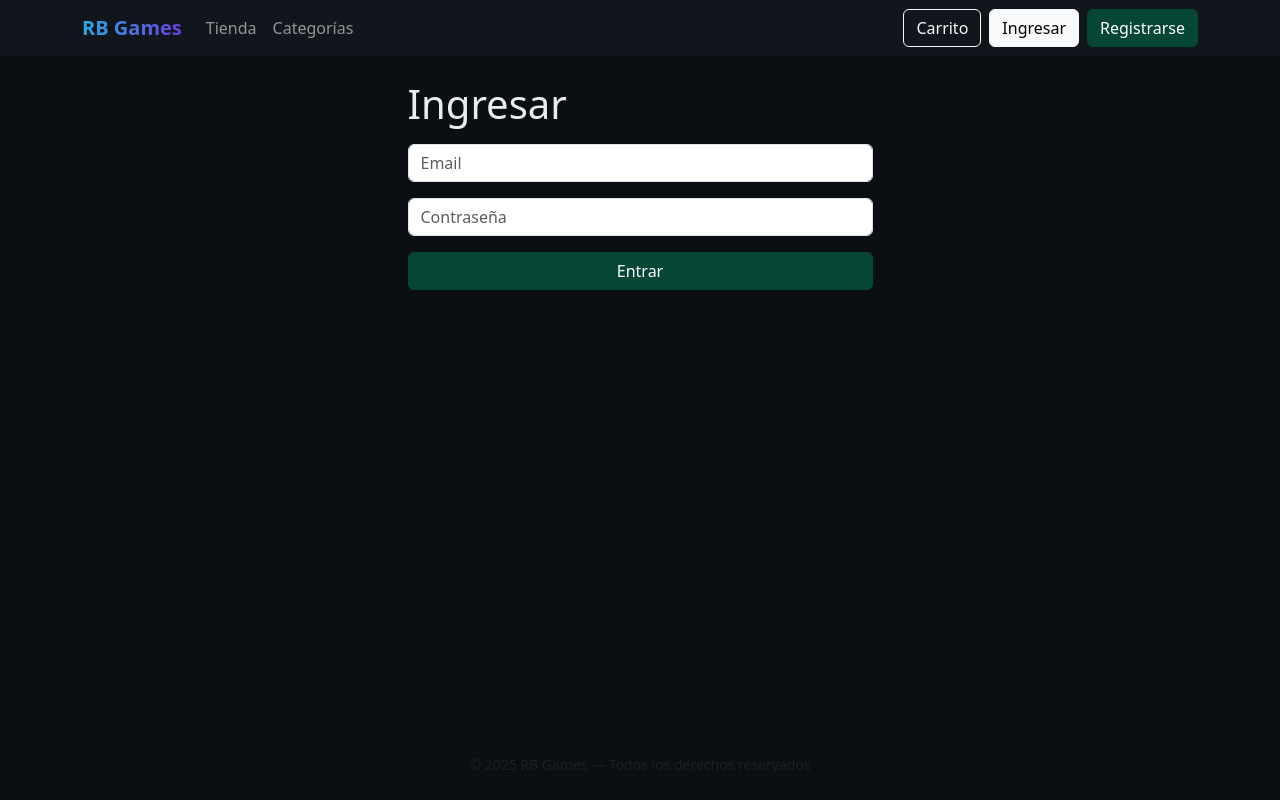
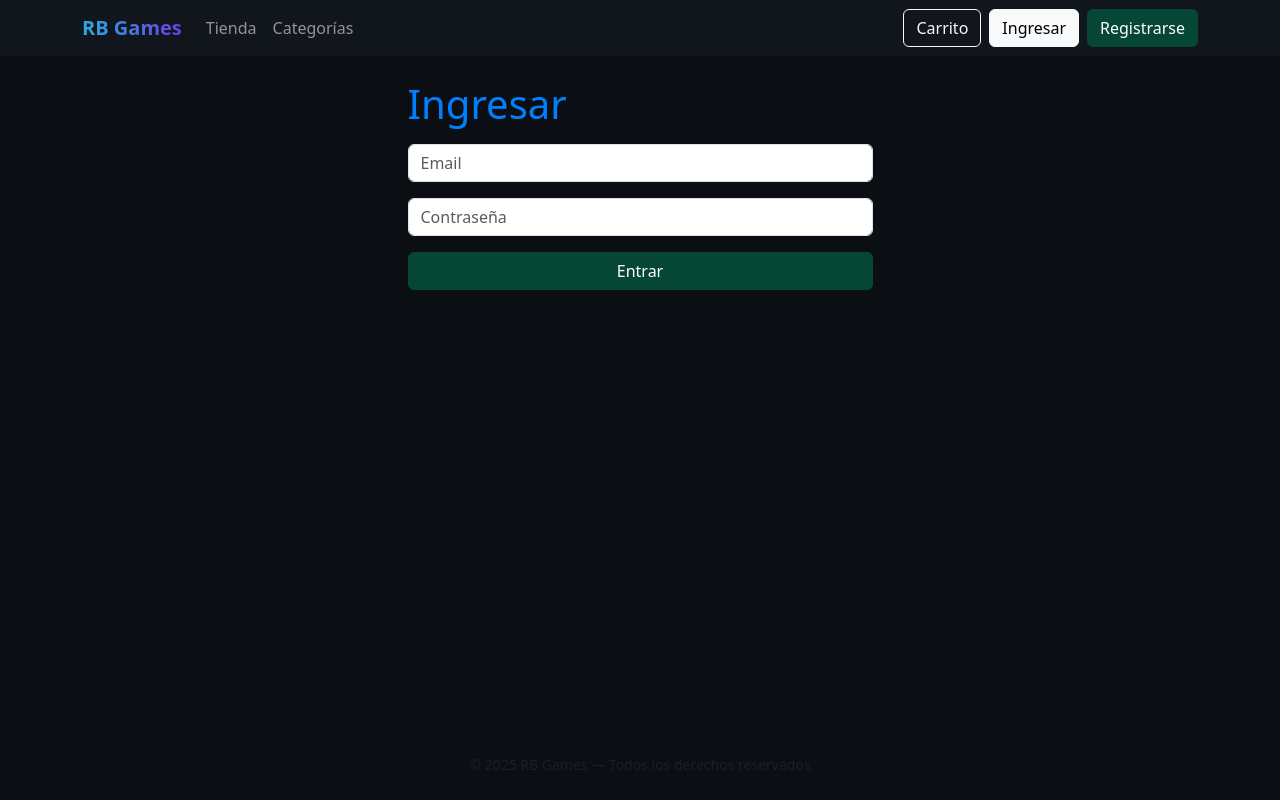
Before and after one commit to Soupyh/RBGames-React, a React (Vite) app: page /login in a window 1280 px wide. Built offline with nearby package versions, Linux system fonts and the light colour scheme.

Commit message:
Cambios en Colores de texto

```diff
--- a/src/pages/Cuenta.jsx
+++ b/src/pages/Cuenta.jsx
@@ -6,7 +6,7 @@ export default function Cuenta(){
   return (
     <div className="row g-4">
       <div className="col-md-5">
-        <div className="card p-3">
+        <div className="card p-3 text-light">
           <h3 className="mb-2">Mi perfil</h3>
           <div><strong>Nombre:</strong> {ses.name || '—'}</div>
           <div><strong>Email:</strong> {ses.email}</div>
@@ -14,9 +14,9 @@ export default function Cuenta(){
         </div>
       </div>
       <div className="col-md-7">
-        <div className="card p-3">
+        <div className="card p-3 text-light">
           <h3 className="mb-2">Mis compras</h3>
-          <p className="text-muted mb-0">Aún no tienes compras registradas. (placeholder)</p>
+          <p className="card p-3 text-light">Aún no tienes compras registradas.</p>
         </div>
       </div>
     </div>
--- a/src/styles/theme.css
+++ b/src/styles/theme.css
@@ -1,10 +1,30 @@
 :root{
-  --sf-bg:#0b0f14; --sf-surface:#11161c; --sf-text:#e8edf2; --sf-muted:#a9b4bf;
-  --sf-primary:#064635; --sf-acc1:#29ABE2; --sf-acc2:#6A3DE2;
+  --sf-bg:#0b0f14;
+  --sf-surface:#11161c;
+  --sf-text:#0080ff; /* color principal de texto: más claro para legibilidad */
+  --sf-muted:#a9b4bf; /* texto secundario */
+  --sf-primary:#064635;
+  --sf-acc1:#29ABE2;
+  --sf-acc2:#6A3DE2;
   --sf-grad-acc: linear-gradient(90deg,var(--sf-acc1),var(--sf-acc2));
+  /* variables específicas para cards */
+  --card-title: #164fac;
+  --card-text:  #0095ff;
 }
-body{ background:var(--sf-bg); color:var(--sf-text); }
+body{ background:var(--sf-bg);
+  color:var(--sf-text); }
+
 .navbar{ background: var(--sf-surface)!important; }
+
 .sf-brand{ font-weight:700; background:var(--sf-grad-acc); -webkit-background-clip:text; background-clip:text; color:transparent; }
+
 .card{ background:var(--sf-surface); border-color:#1f2831; }
+
 .btn-primary{ background:var(--sf-primary); border-color:var(--sf-primary); }
+
+.card .card-title {
+  color: var(--card-title, var(--sf-text));
+}
+.card .card-text {
+  color: var(--card-text, var(--sf-muted));
+}
```
